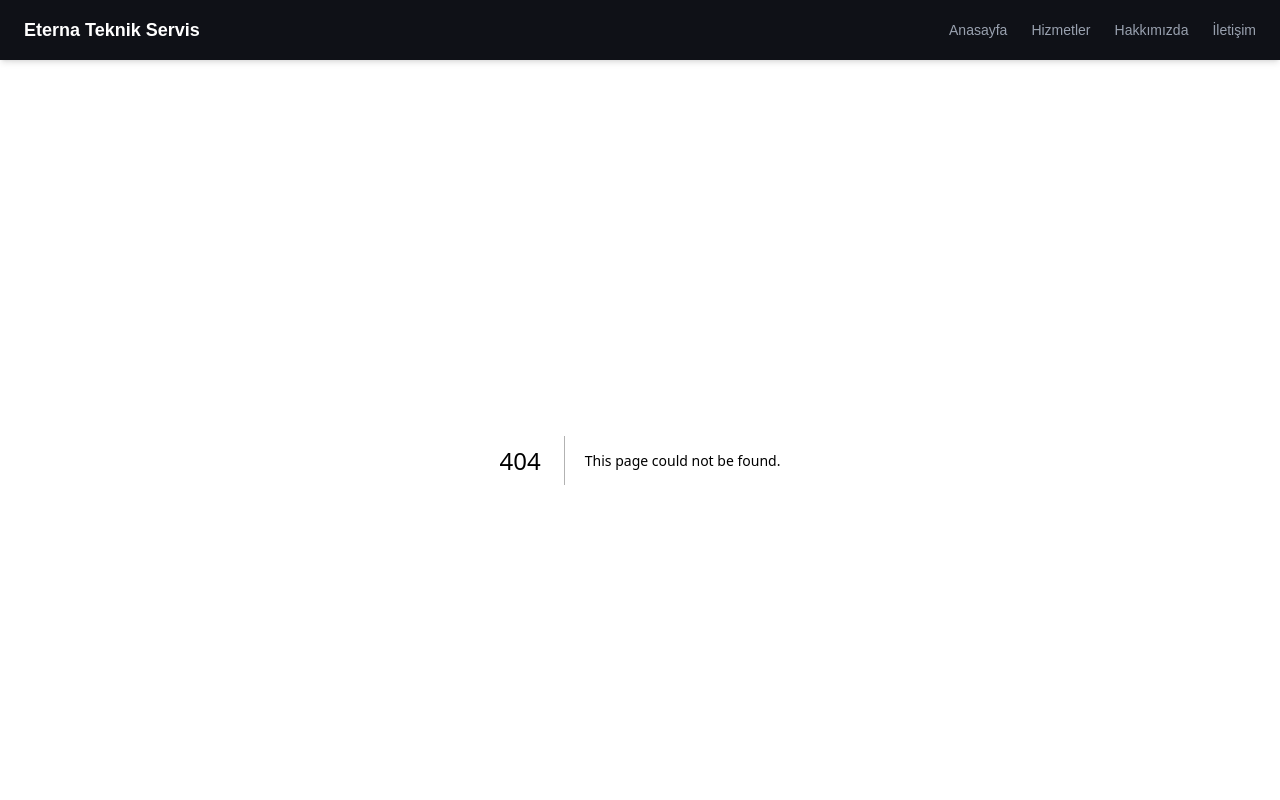
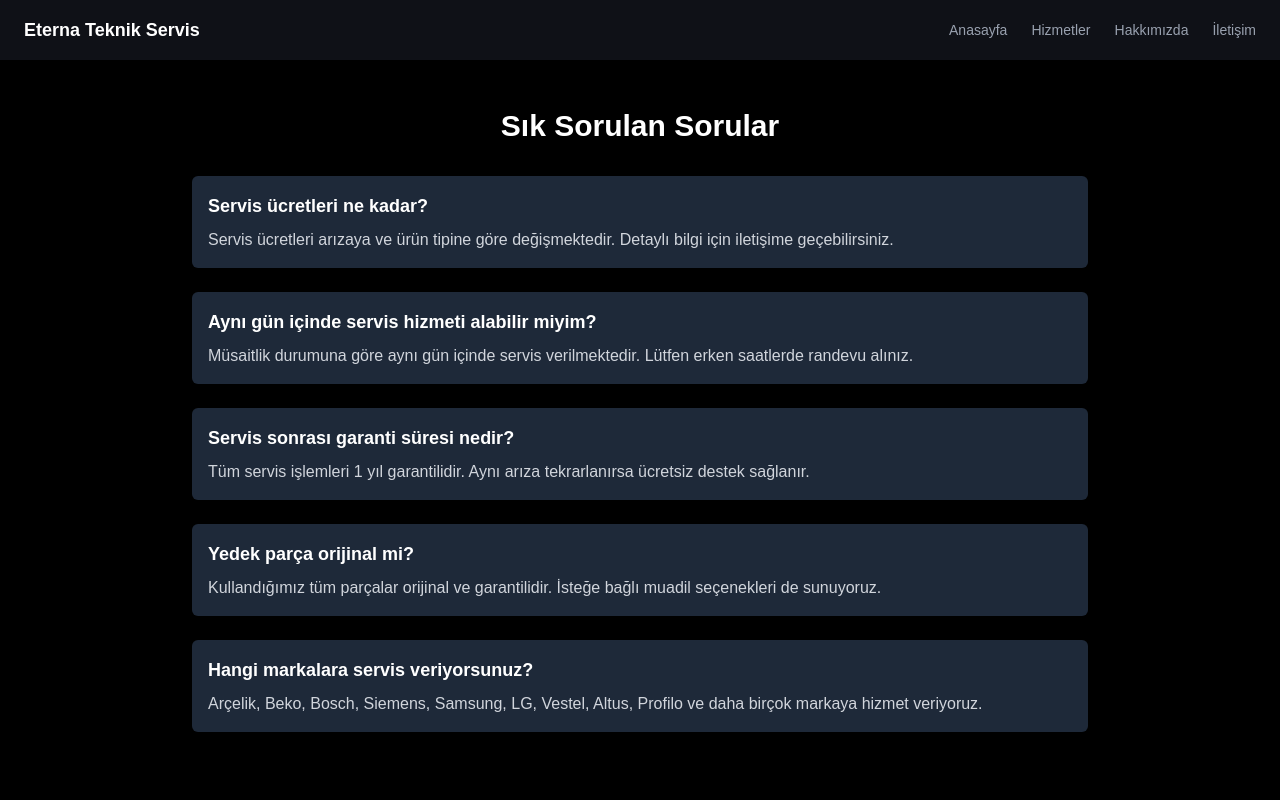
Before and after one commit to berkaybakac/service-web, a Next.js app: page /sss in a window 1280 px wide. Before the commit this address had no page. Shown: the top 800 px of the page. Built offline with nearby package versions, Linux system fonts and the light colour scheme.

Commit message:
Feat: Implement FAQPage schema with /sss route and FAQ structured data

```diff
--- /dev/null
+++ b/src/app/sss/page.tsx
@@ -0,0 +1,42 @@
+'use client';
+
+import faqList from '@/data/faqList';
+
+export default function FAQPage() {
+  return (
+    <>
+      <script
+        type="application/ld+json"
+        dangerouslySetInnerHTML={{
+          __html: JSON.stringify({
+            '@context': 'https://schema.org',
+            '@type': 'FAQPage',
+            mainEntity: faqList.map((item) => ({
+              '@type': 'Question',
+              name: item.question,
+              acceptedAnswer: {
+                '@type': 'Answer',
+                text: item.answer,
+              },
+            })),
+          }),
+        }}
+      />
+      <main className="bg-black text-white min-h-screen px-6 py-12">
+        <div className="max-w-4xl mx-auto">
+          <h1 className="text-3xl font-bold mb-8 text-center">
+            Sık Sorulan Sorular
+          </h1>
+          <ul className="space-y-6">
+            {faqList.map((item, idx) => (
+              <li key={idx} className="bg-gray-800 p-4 rounded-md">
+                <h2 className="text-lg font-semibold mb-2">{item.question}</h2>
+                <p className="text-gray-300">{item.answer}</p>
+              </li>
+            ))}
+          </ul>
+        </div>
+      </main>
+    </>
+  );
+}
--- /dev/null
+++ b/src/data/faqList.ts
@@ -0,0 +1,29 @@
+const faqList = [
+  {
+    question: 'Servis ücretleri ne kadar?',
+    answer:
+      'Servis ücretleri arızaya ve ürün tipine göre değişmektedir. Detaylı bilgi için iletişime geçebilirsiniz.',
+  },
+  {
+    question: 'Aynı gün içinde servis hizmeti alabilir miyim?',
+    answer:
+      'Müsaitlik durumuna göre aynı gün içinde servis verilmektedir. Lütfen erken saatlerde randevu alınız.',
+  },
+  {
+    question: 'Servis sonrası garanti süresi nedir?',
+    answer:
+      'Tüm servis işlemleri 1 yıl garantilidir. Aynı arıza tekrarlanırsa ücretsiz destek sağlanır.',
+  },
+  {
+    question: 'Yedek parça orijinal mi?',
+    answer:
+      'Kullandığımız tüm parçalar orijinal ve garantilidir. İsteğe bağlı muadil seçenekleri de sunuyoruz.',
+  },
+  {
+    question: 'Hangi markalara servis veriyorsunuz?',
+    answer:
+      'Arçelik, Beko, Bosch, Siemens, Samsung, LG, Vestel, Altus, Profilo ve daha birçok markaya hizmet veriyoruz.',
+  },
+];
+
+export default faqList;
```
